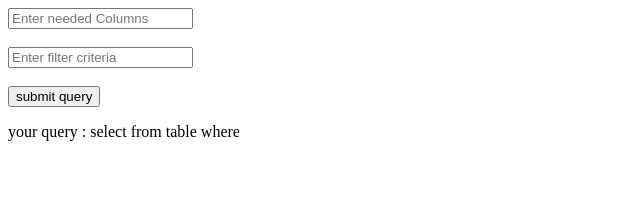
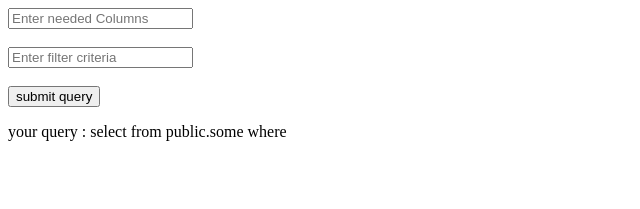
Before and after one commit to navin2002/Angular_Frontend, an Angular app in the folder helloworld/: page / in a window 1280 px wide. Shown: the top 209 px of the page, without its empty margins (0-640 px from the left). Built offline with nearby package versions, Linux system fonts and the light colour scheme.

Commit message:
converted table to public some

```diff
--- a/helloworld/src/app/app.component.html
+++ b/helloworld/src/app/app.component.html
@@ -8,7 +8,7 @@
     <input type="submit" value="submit query">
 
   </form>
-  <p>your query : select {{ selectClause }} from table where {{whereClause}}</p>
+  <p>your query : select {{ selectClause }} from public.some where {{whereClause}}</p>
   <br><br>
   <p>received response {{ resp | json }}</p>
 
--- a/helloworld/src/app/app.component.ts
+++ b/helloworld/src/app/app.component.ts
@@ -26,7 +26,7 @@ export class AppComponent {
   onSubmitQuery( some :{ cols :string , rows:string })
   {
 
-    this.query="/select "+this.selectClause+" from table where "+this.whereClause;
+    this.query="/select "+this.selectClause+" from public.some where "+this.whereClause;
     this.request=this.geturl+this.query;
 
     this.http.get(this.request).subscribe(
```
